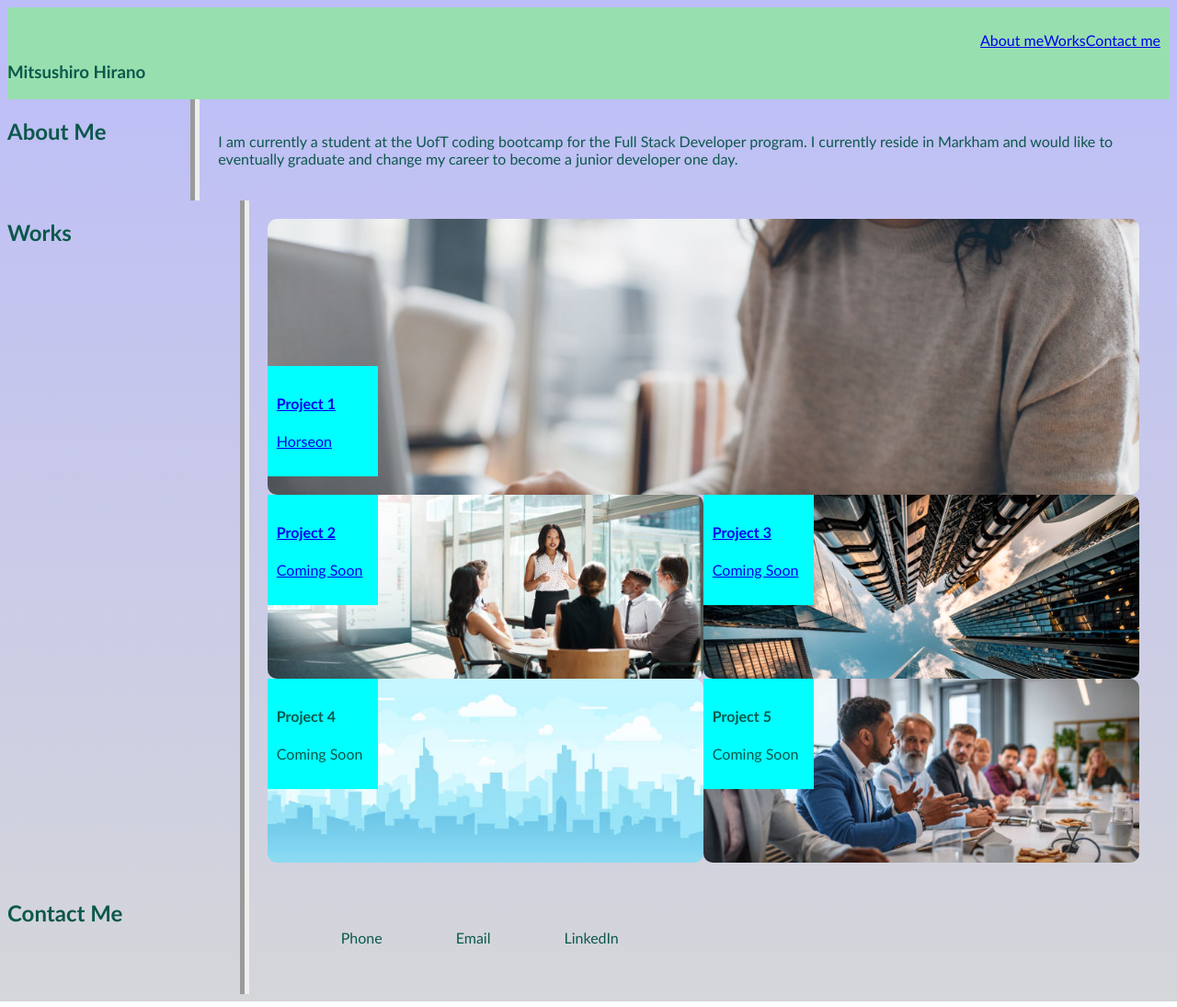
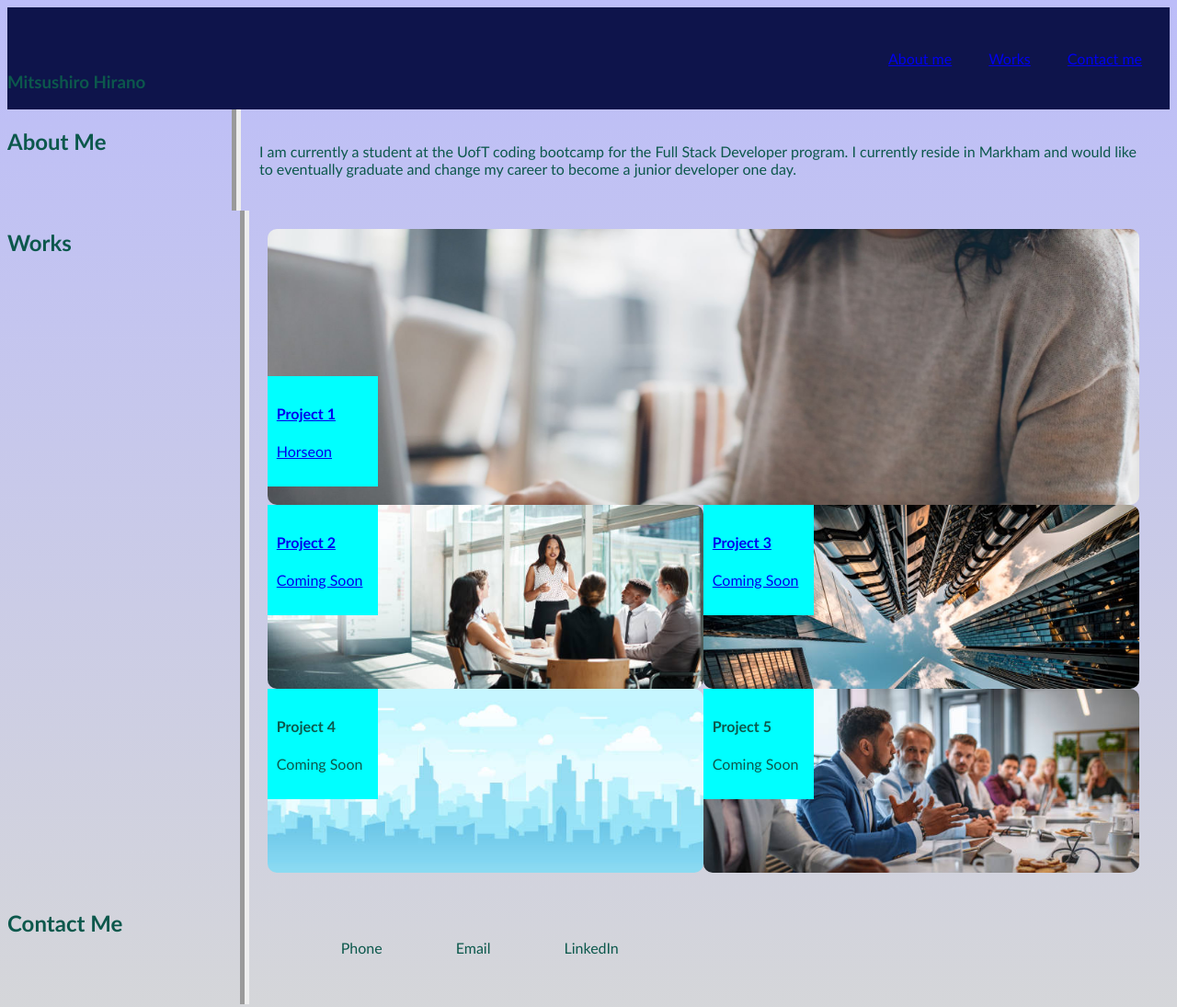
Before and after one commit to mitsushiro1/portfolio-for-employer, a plain HTML site: page index.html in a window 1280 px wide. Shown: the whole page at 92% size. Drawn offline with Linux system fonts and the light colour scheme; files whose address does not match are found by name.

Commit message:
added different colors and fixed the aboutme bar again

```diff
--- a/assets/css/style.css
+++ b/assets/css/style.css
@@ -17,7 +17,7 @@ body{
 .container{
    min-height: 100px;
    width: auto;
-    background-color: #98DFAF;
+    background-color: #0e144b;
    border: 10px whitesmoke;
    display:flex;
    flex-wrap: wrap;
@@ -152,7 +152,7 @@ article {
 }
 
 #aboutme{
-    padding-right: 33px;
+    padding-right: 85px;
 }
 
 #footer{
@@ -171,3 +171,7 @@ article {
 .child{
     padding: 10px;
 }
+
+.baby{
+    padding: 20px
+}
--- a/index.html
+++ b/index.html
@@ -16,9 +16,9 @@
         </section>
         <section class="child">
             <ul>
-               <li><a href="#aboutme">About me</a></li>
-                <li><a href="#works">Works </a> </li>
-                <li><a href="#contactme">Contact me</a></li>
+               <li class="baby"><a href="#aboutme">About me</a></li>
+                <li class="baby"><a href="#works">Works </a> </li>
+                <li class="baby"><a href="#contactme">Contact me</a></li>
 
 
             </ul>
```
